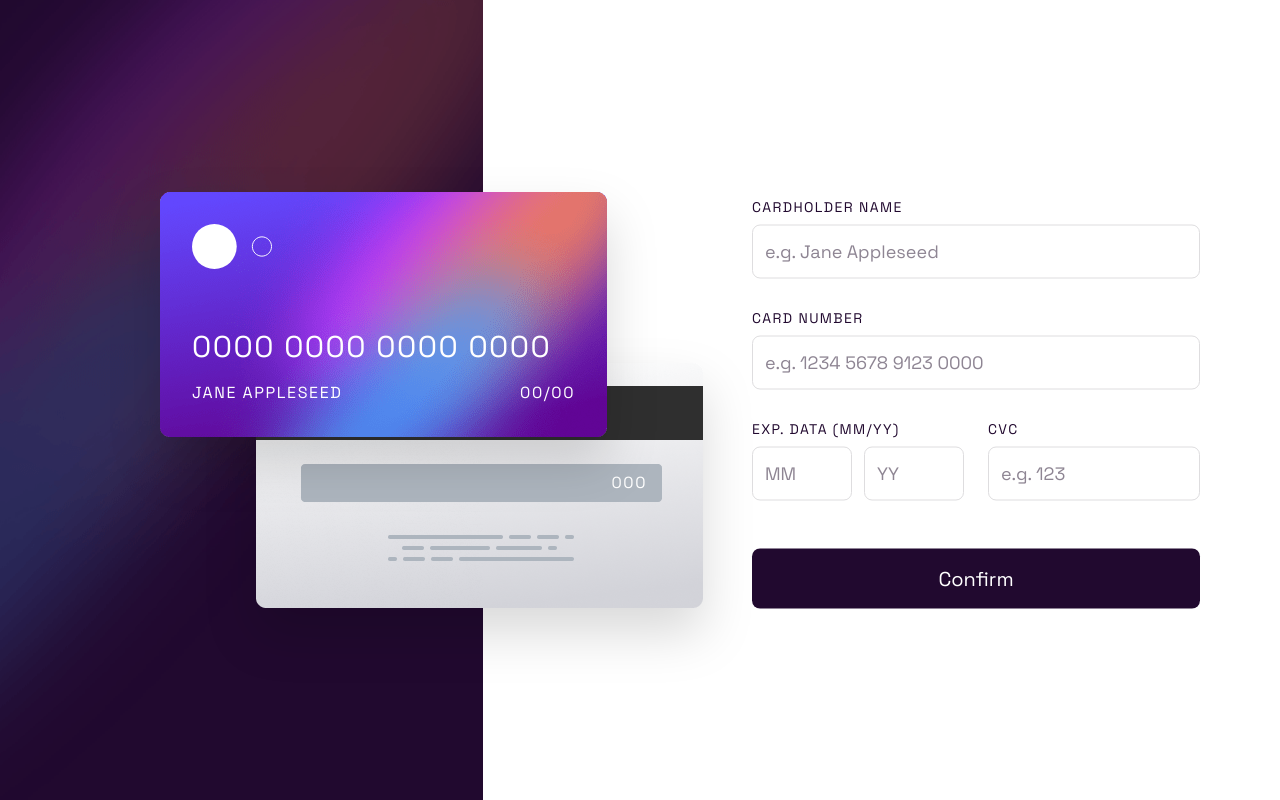
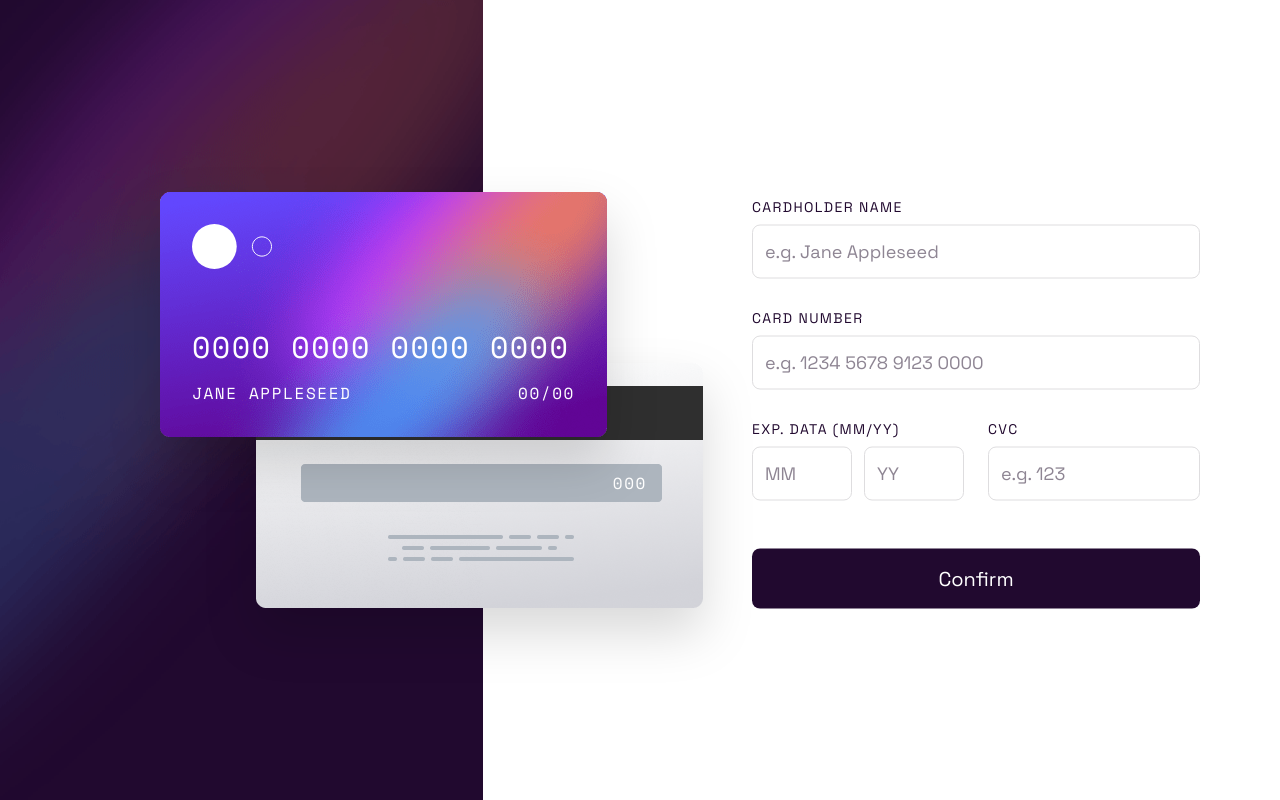
Before and after one commit to tuansdf/fm-interactive-card-details-form, a Next.js app: page / in a window 1280 px wide. Built offline with nearby package versions, Linux system fonts and the light colour scheme.

Commit message:
feat: use mono font

```diff
--- a/app/card-front.tsx
+++ b/app/card-front.tsx
@@ -1,4 +1,5 @@
 import Image from "next/image";
+import { monoFont } from "/app/fonts";
 import bgCardFront from "/public/bg-card-front.png";
 import cardLogo from "/public/card-logo.svg";
 
@@ -22,11 +23,16 @@ export default function CardFront({
       {/* background */}
       <Image src={bgCardFront} alt="" className="w-full" priority />
       {/* body */}
-      <div className="absolute inset-0 flex flex-col justify-between p-5 text-white xl:p-8">
+      <div
+        className={
+          monoFont.className +
+          " absolute inset-0 flex flex-col justify-between p-5 text-white xl:p-8"
+        }
+      >
         <Image src={cardLogo} alt="" className="w-14 xl:w-20" />
         {/* card number */}
         <div>
-          <div className="mb-3 text-xl tracking-widest xl:mb-4 xl:text-3xl xl:tracking-wider">
+          <div className=" mb-3 text-[1.1875rem] tracking-widest xl:mb-4 xl:text-3xl xl:tracking-wider">
             {number || "0000 0000 0000 0000"}
           </div>
           <div className="flex justify-between text-xs xl:text-base">
--- a/app/fonts.ts
+++ b/app/fonts.ts
@@ -1,5 +1,10 @@
-import { Space_Grotesk } from "@next/font/google";
+import { Space_Grotesk, Space_Mono } from "@next/font/google";
 
 export const primaryFont = Space_Grotesk({
   subsets: ["latin"],
 });
+
+export const monoFont = Space_Mono({
+  subsets: ["latin"],
+  weight: ["400"],
+});
--- a/app/page.tsx
+++ b/app/page.tsx
@@ -7,6 +7,7 @@ import Button from "/app/button";
 import CardFront from "/app/card-front";
 import Container from "/app/container";
 import ErrorMessage from "/app/error-message";
+import { monoFont } from "/app/fonts";
 import ImageSwitch from "/app/image-switch";
 import Label from "/app/label";
 import TextField from "/app/text-field";
@@ -99,7 +100,12 @@ export default function Page() {
         {/* card back */}
         <div className="absolute top-5 right-4 w-4/5 drop-shadow-2xl xl:top-auto xl:right-auto xl:bottom-48 xl:ml-64 xl:w-max">
           <Image src={bgCardBack} alt="" priority />
-          <span className="absolute top-16 right-9 mt-2.5 text-xs tracking-widest text-white xl:top-24 xl:right-14 xl:mt-3 xl:text-base">
+          <span
+            className={
+              monoFont.className +
+              " absolute top-16 right-9 mt-2.5 text-xs tracking-widest text-white xl:top-24 xl:right-14 xl:mt-3 xl:text-base"
+            }
+          >
             {watch("cvc") || "000"}
           </span>
         </div>
```
